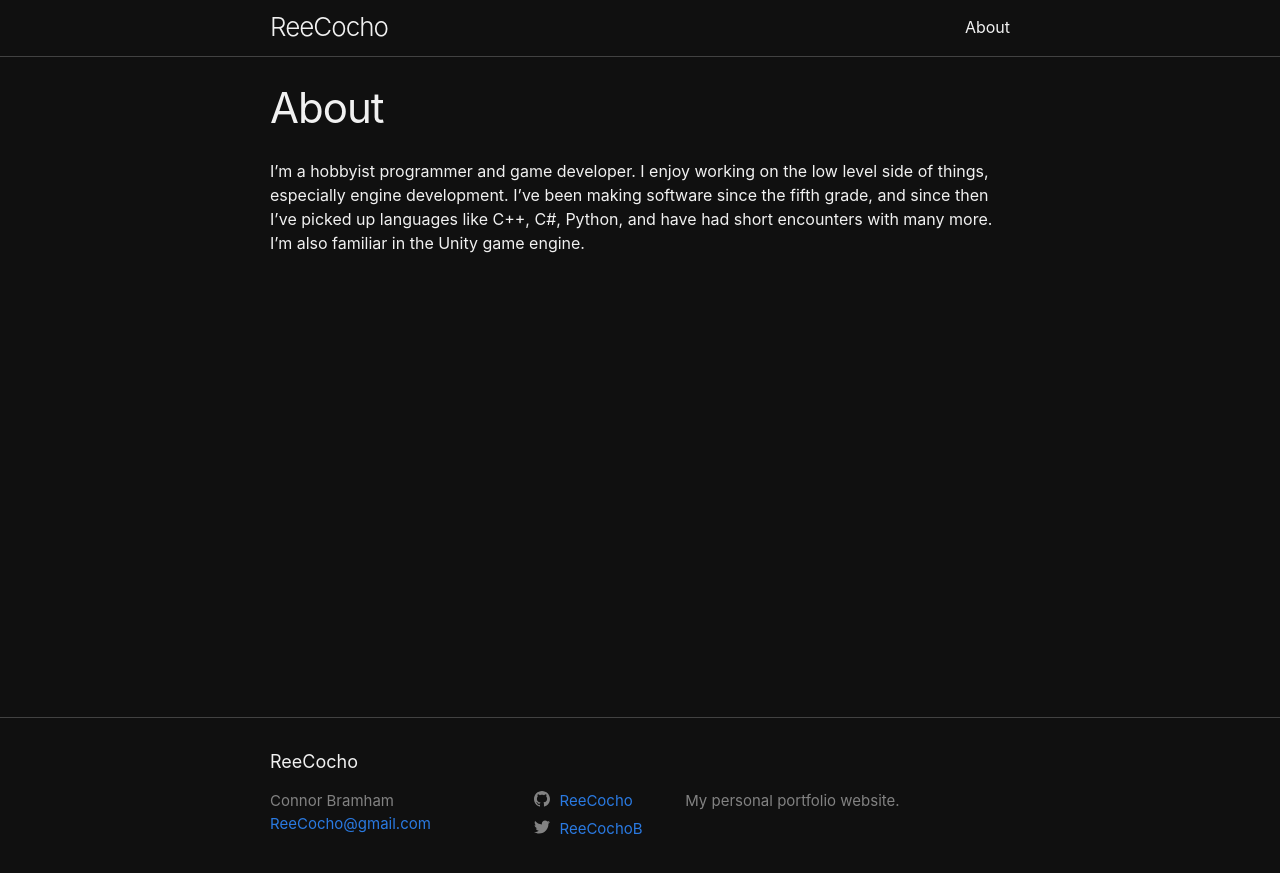
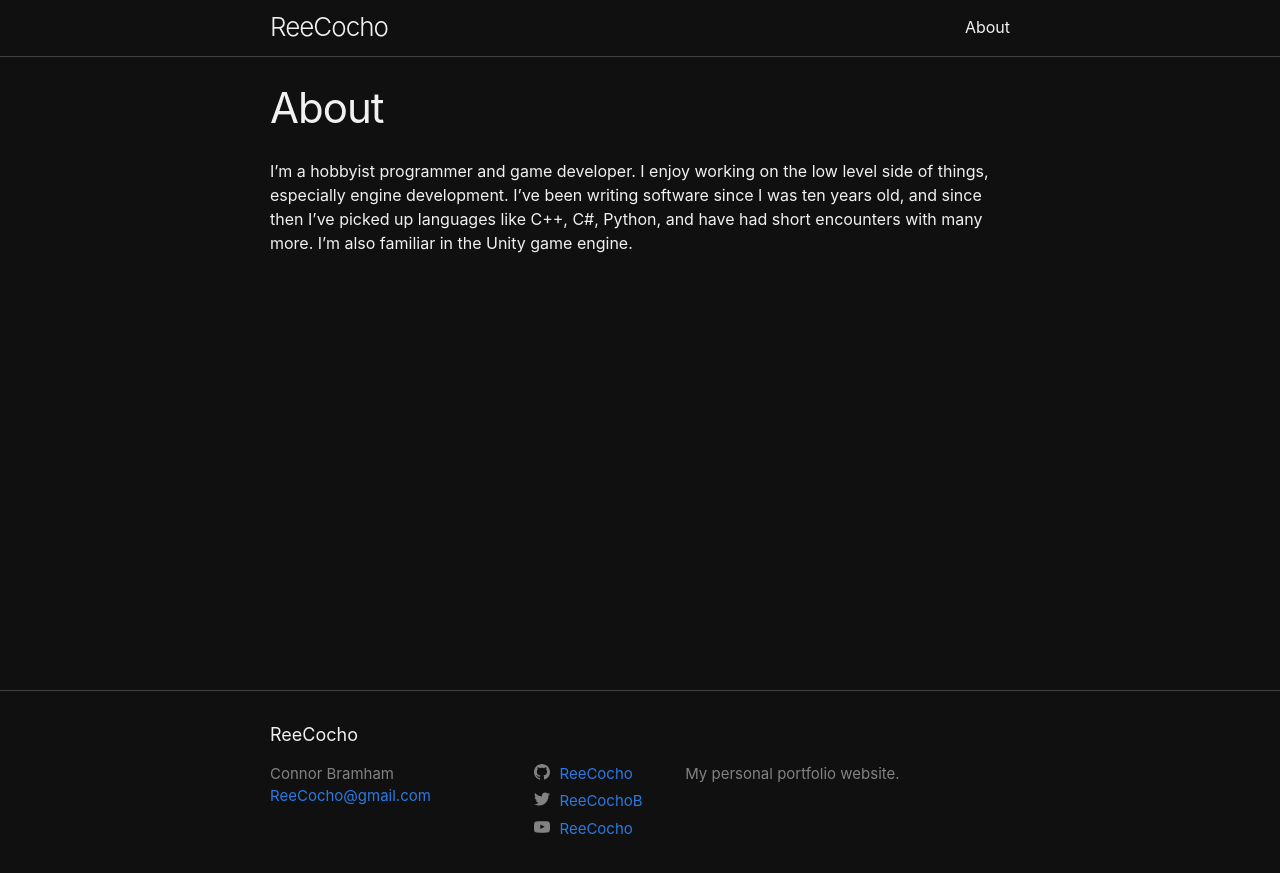
Before and after one commit to ReeCocho/reecocho.github.io, a Jekyll site: the page built from about.md, in a window 1280 px wide. Shown: the top 873 px of the page. Built offline with Jekyll 4.4.1, drawn with Linux system fonts in a browser that asks for light colours.

Commit message:
Added a YouTube link and updated the about page.

```diff
--- a/_config.yml
+++ b/_config.yml
@@ -10,6 +10,7 @@ url: "http://reecocho.github.io"
 # Social links
 twitter_username : ReeCochoB
 github_username :  ReeCocho
+youtube_username : ReeCocho
 
 # Theme settings
 show_excerpts: false # set to true to show excerpts on the homepage
--- a/about.md
+++ b/about.md
@@ -5,7 +5,7 @@ permalink: /about/
 ---
 
 I'm a hobbyist programmer and game developer. I enjoy working on the low level
-side of things, especially engine development. I've been making software since
-the fifth grade, and since then I've picked up languages like C++, C#, Python,
+side of things, especially engine development. I've been writing software since
+I was ten years old, and since then I've picked up languages like C++, C#, Python,
 and have had short encounters with many more. I'm also familiar in the Unity
 game engine.
```
